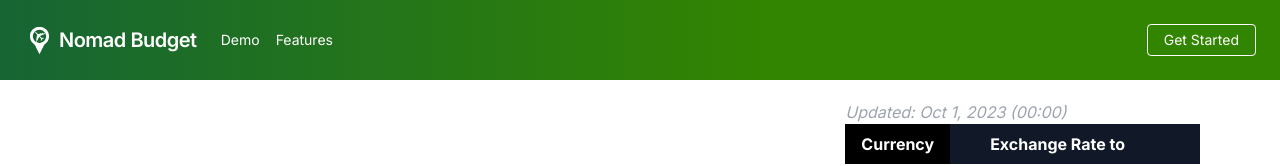
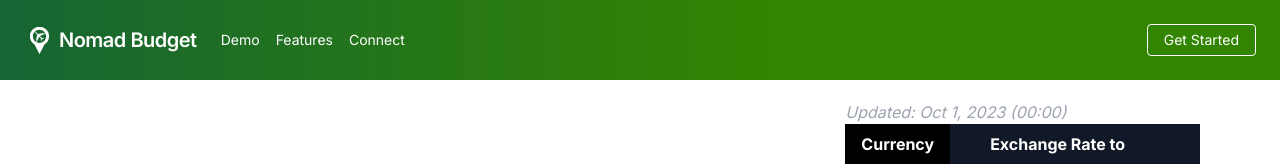
Before and after one commit to mel3kings/nomad-budget, a Next.js app: page / in a window 1280 px wide. Shown: the top 166 px of the page. Built offline with nearby package versions, Linux system fonts and the light colour scheme; no server answers.

Commit message:
feat: add scroll

```diff
--- a/src/app/common/top-nav.js
+++ b/src/app/common/top-nav.js
@@ -25,17 +25,14 @@ export const TopNav = () => {
         <div className="text-sm xl:flex-grow">
           {!user && (
             <>
-              <a
-                href="#responsive-header"
-                className="block mt-4 lg:inline-block lg:mt-0 text-white hover:text-white mr-4"
-              >
+              <a href="#demo" className="block mt-4 lg:inline-block lg:mt-0 text-white hover:text-white mr-4">
                 Demo
               </a>
-              <a
-                href="#responsive-header"
-                className="block mt-4 lg:inline-block lg:mt-0 text-white hover:text-white mr-4"
-              >
+              <a href="#features" className="block mt-4 lg:inline-block lg:mt-0 text-white hover:text-white mr-4">
                 Features
+              </a>
+              <a href="#connect" className="block mt-4 lg:inline-block lg:mt-0 text-white hover:text-white mr-4">
+                Connect
               </a>
             </>
           )}
@@ -50,9 +47,6 @@ export const TopNav = () => {
               </a>
             </>
           )}
-          {/* <a href="#responsive-header" className="block mt-4 lg:inline-block lg:mt-0 text-white hover:text-white mr-4">
-            Connect
-          </a> */}
         </div>
         <div>
           {!user ? (
--- a/src/app/globals.css
+++ b/src/app/globals.css
@@ -16,6 +16,10 @@
   }
 }
 
+html {
+  scroll-behavior: smooth;
+}
+
 body {
   color: rgb(var(--foreground-rgb));
   background: linear-gradient(to bottom, transparent, rgb(var(--background-end-rgb))) rgb(var(--background-start-rgb));
--- a/src/app/page.js
+++ b/src/app/page.js
@@ -45,11 +45,11 @@ export default function Home() {
           />
         </div>
 
-        {/* <div className="">
-          <iframe className="p-10 w-full min-h-screen" src="https://www.youtube.com/embed/qpYjANhc2qI"></iframe>
-        </div> */}
+        <div className="" id="demo">
+          <iframe className="p-10 w-full min-h-screen" src="https://www.youtube.com/embed/9Bn5y3zXODM"></iframe>
+        </div>
 
-        <div className={`bg-dark-green min-h-screen ${nunito.className} p-10 pt-20`}>
+        <div className={`bg-dark-green min-h-screen ${nunito.className} p-10 pt-20`} id="features">
           <h1 className="text-7xl font-bold text-white drop-shadow-xl [text-shadow:_1px_1px_0_var(--tw-shadow-color)] shadow-gray-400 pb-20">
             Features
           </h1>
@@ -79,7 +79,7 @@ export default function Home() {
             </span>
           </span>
         </div>
-        <div className={`${nunito.className} text-2xl text-black p-10 pt-20`}>
+        <div className={`${nunito.className} text-2xl text-black p-10 pt-20`} id="connect">
           <FeaturingSites />
         </div>
       </div>
```
